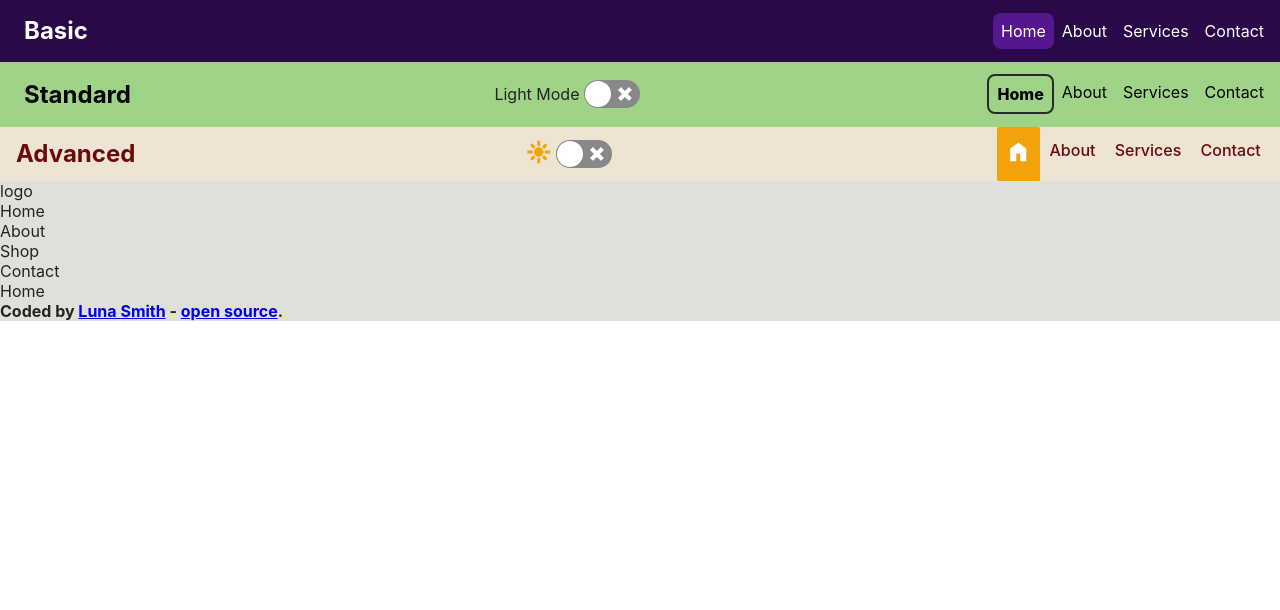
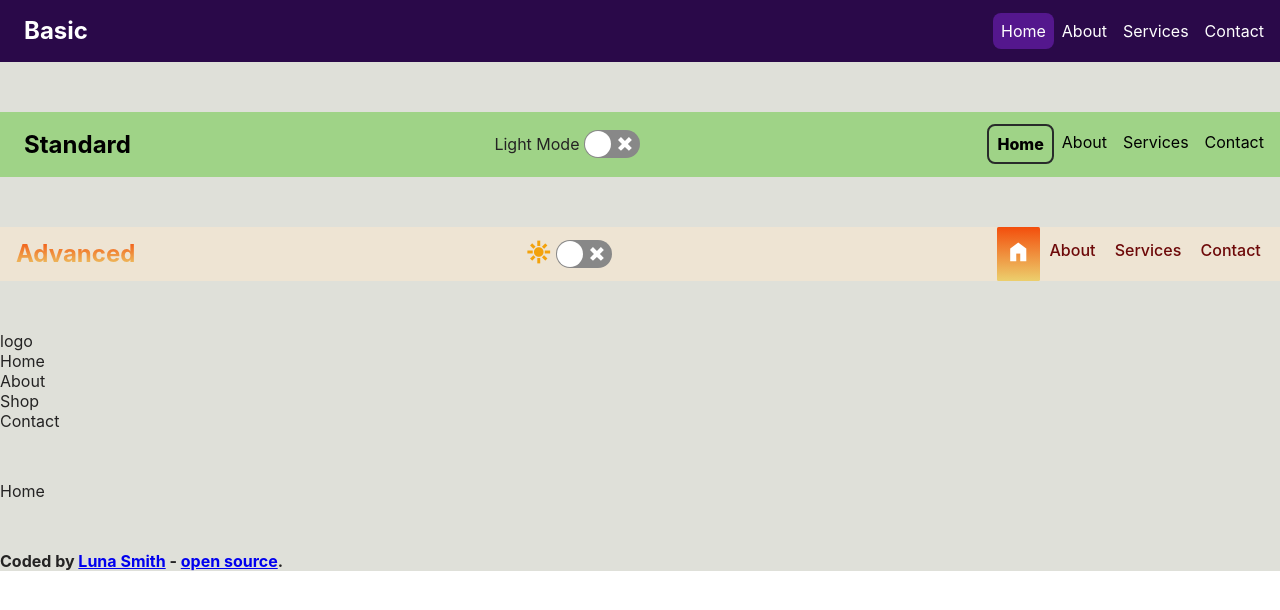
Before and after one commit to Lu-Smith/react_headers, a React (Create React App) app: page / in a window 1280 px wide. Shown: the top 610 px of the page. Built offline with nearby package versions, Linux system fonts and the light colour scheme.

Commit message:
Finished advanced header - HeaderThree

```diff
--- a/src/App.css
+++ b/src/App.css
@@ -1,6 +1,9 @@
 .App {
     height: 100%;
     width: 100%;
+    display: flex;
+    flex-direction: column;
+    gap: 50px;
 }
 
 #light {
--- a/src/components/styles/HeaderThree.css
+++ b/src/components/styles/HeaderThree.css
@@ -1,11 +1,11 @@
-.HeaderThree .active {
-    background-color: rgb(22, 4, 39);
+#dark .HeaderThree .active {
+    background-image: linear-gradient(to top, #0c010e 0%, #460b85 50%);
     font-weight: 800;
 }
 
 #light .HeaderThree .active {
     font-weight: 800;
-    background-color: rgb(243, 162, 12);
+    background-image: linear-gradient(to top, #eccf6d 0%, rgb(243, 78, 12) 100%);
     color: white;
 }
 
@@ -27,11 +27,15 @@
     margin: 1rem;
     font-weight: bold;
     text-decoration: none;
-    color: rgb(250, 248, 238);
+    background-image: linear-gradient(to top, #0c010e 0%, #460b85 50%);
+    -webkit-background-clip: text; /* For webkit-based browsers like Chrome and Safari */
+    color: transparent;
 }
 
 #light .HeaderThree .title a {
-    color: rgb(109, 9, 9);
+    background-image: linear-gradient(to top, #eccf6d 0%, rgb(243, 78, 12) 100%);
+    -webkit-background-clip: text; /* For webkit-based browsers like Chrome and Safari */
+    color: transparent; /* Set the text color to transparent */
 }
 
 .HeaderThree ul {
@@ -53,6 +57,8 @@
 #light .HeaderThree ul li a {
     color: rgb(109, 9, 9);
     font-weight: 500;
+    transition: 200ms all ease-in-out;
+    background-image: linear-gradient(to top, rgb(238, 228, 211) 0%, rgb(238, 228, 211) 100%);
 }
 
 .HeaderThree ul li a:not(.active):hover {
```
